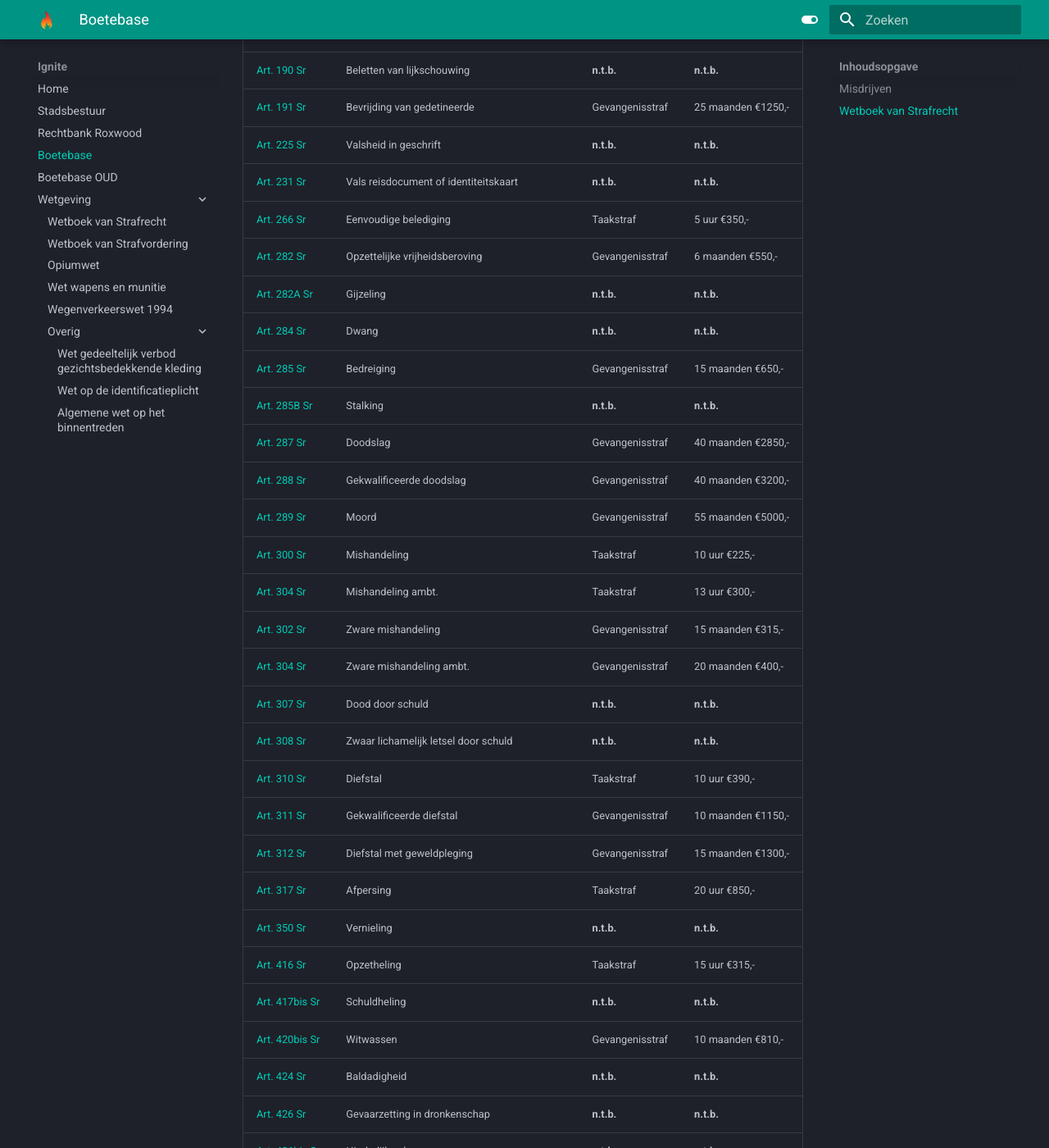
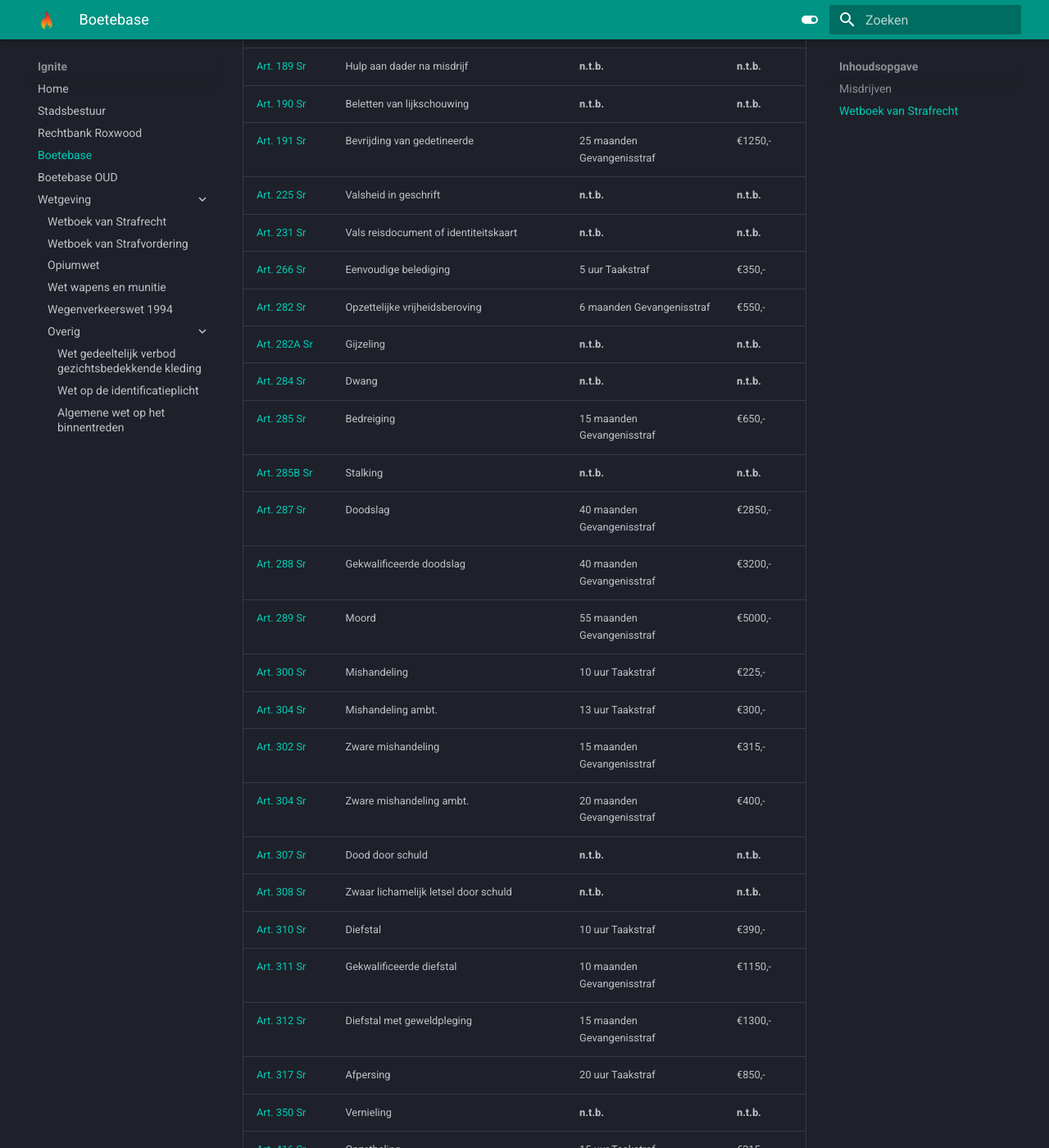
Before and after one commit to NLDenny/wetboek, an MkDocs documentation site: the page built from docs/overig/bb.md, in a window 1280 px wide and 1400 px high, scrolled down 4583 px. Shown: the whole window at 82% size. Built offline with MkDocs 1.6.1 and Material for MkDocs 9.7.7, drawn with Linux system fonts in a browser that asks for light colours; some of the changed text lies outside the part shown.

Commit message:
Update bb.md

```diff
--- a/docs/overig/bb.md
+++ b/docs/overig/bb.md
@@ -98,7 +98,7 @@ F116a | Inbrekerswerktuig | €115,- |
 [Art. 138 Sr](/wetboek/sr/#artikel-138-huisvredebreuk) | Huisvredebreuk | __n.t.b.__ | __n.t.b.__
 [Art. 139 Sr](/wetboek/sr/#artikel-139-lokaalvredebreuk) | Lokaalvredebreuk | __n.t.b.__ | __n.t.b.__
 [Art. 140 Sr](/wetboek/sr/#artikel-140-deelneming-aan-criminele-organisatie) | Deelneming aan criminele organisatie | __n.t.b.__ | __n.t.b.__
-[Art. 141 Sr](/wetboek/sr/#artikel-141-openlijke-geweldpleging) | Openlijke geweldpleging | Gevangenisstraf | 15 maanden - €300,-
+[Art. 141 Sr](/wetboek/sr/#artikel-141-openlijke-geweldpleging) | Openlijke geweldpleging | 15 maanden Gevangenisstraf | €300,-
 [Art. 141a Sr](/wetboek/sr/#artikel-141a-gelegenheid-verschaffen-tot-plegen-van-geweld) | Gelegenheid verschaffen tot plegen van geweld | __n.t.b.__ | __n.t.b.__
 [Art. 142 Sr](/wetboek/sr/#artikel-142-vals-alarm) | Vals alarm | __n.t.b.__ | __n.t.b.__
 [Art. 142a Sr](/wetboek/sr/#artikel-142a-valse-bom) | Valse bom | __n.t.b.__ | __n.t.b.__
@@ -106,41 +106,41 @@ F116a | Inbrekerswerktuig | €115,- |
 [Art. 151 Sr](/wetboek/sr/#artikel-151-doen-verdwijnen-van-lijk) | Doen verdwijnen van lijk | __n.t.b.__ | __n.t.b.__
 [Art. 157 Sr](/wetboek/sr/#artikel-157-opzettelijk-brank-of-ontploffing-veroorzaken) | Opzettelijk brand of ontploffing veroorzaken | __n.t.b.__ | __n.t.b.__
 [Art. 158 Sr](/wetboek/sr/#artikel-158-culpoos-brand-of-ontploffing-veroorzaken) | Culpoos brand of ontploffing veroorzaken | __n.t.b.__ | __n.t.b.__
-[Art. 177 Sr](/wetboek/sr/#artikel-177-omkoping-ambtenaar) | Omkoping ambtenaar | Taakstraf | 10 uur  €310,-
+[Art. 177 Sr](/wetboek/sr/#artikel-177-omkoping-ambtenaar) | Omkoping ambtenaar | 10 uur Taakstraf | €310,-
 [Art. 179 Sr](/wetboek/sr/#artikel-179-ambtsdwang) | Ambtsdwang | __n.t.b.__ | __n.t.b.__
 [Art. 180 Sr](/wetboek/sr/#artikel-180-wederspannigheid) | Wederspannigheid | __n.t.b.__ | __n.t.b.__
-[Art. 184 Sr](/wetboek/sr/#artikel-184-niet-voldoen-aan-ambtelijk-bevel) | Niet voldoen ambt. bevel | Taakstraf | 4 uur  €184,-
+[Art. 184 Sr](/wetboek/sr/#artikel-184-niet-voldoen-aan-ambtelijk-bevel) | Niet voldoen ambt. bevel | 4 uur Taakstraf | €184,-
 [Art. 185 Sr](/wetboek/sr/#artikel-185-bemoeien-terechtzitting-en-ambtshandeling) | Bemoeien terechtzitting en ambtshandeling | __n.t.b.__ | __n.t.b.__
-[Art. 186 Sr](/wetboek/sr/#artikel-186-samenscholing) | Samenscholing | Taakstraf | 10 uur  €195,-
+[Art. 186 Sr](/wetboek/sr/#artikel-186-samenscholing) | Samenscholing | 10 uur Taakstraf | €195,-
 [Art. 188 Sr](/wetboek/sr/#artikel-188-valse-aangifte-of-klacht) | Valse aangifte of klacht | __n.t.b.__ | __n.t.b.__
 [Art. 189 Sr](/wetboek/sr/#artikel-189-hulp-aan-dader-na-misdrijf) | Hulp aan dader na misdrijf | __n.t.b.__ | __n.t.b.__
 [Art. 190 Sr](/wetboek/sr/#artikel-190-beletten-van-lijkschouwing) | Beletten van lijkschouwing | __n.t.b.__ | __n.t.b.__
-[Art. 191 Sr](/wetboek/sr/#artikel-191-bevrijding-van-gedetineerde) | Bevrijding van gedetineerde | Gevangenisstraf | 25 maanden  €1250,-
+[Art. 191 Sr](/wetboek/sr/#artikel-191-bevrijding-van-gedetineerde) | Bevrijding van gedetineerde | 25 maanden Gevangenisstraf | €1250,-
 [Art. 225 Sr](/wetboek/sr/#artikel-225-valsheid-in-geschrift) | Valsheid in geschrift | __n.t.b.__ | __n.t.b.__
 [Art. 231 Sr](/wetboek/sr/#artikel-231-vals-reisdocument-of-identiteitskaart) | Vals reisdocument of identiteitskaart | __n.t.b.__ | __n.t.b.__
-[Art. 266 Sr](/wetboek/sr/#artikel-266-eenvoudige-belediging) | Eenvoudige belediging | Taakstraf | 5 uur  €350,-
-[Art. 282 Sr](/wetboek/sr/#artikel-282-opzettelijke-vrijheidsberoving) | Opzettelijke vrijheidsberoving | Gevangenisstraf | 6 maanden  €550,-
+[Art. 266 Sr](/wetboek/sr/#artikel-266-eenvoudige-belediging) | Eenvoudige belediging | 5 uur Taakstraf | €350,-
+[Art. 282 Sr](/wetboek/sr/#artikel-282-opzettelijke-vrijheidsberoving) | Opzettelijke vrijheidsberoving | 6 maanden Gevangenisstraf | €550,-
 [Art. 282A Sr](/wetboek/sr/#artikel-282A-gijzeling) | Gijzeling | __n.t.b.__ | __n.t.b.__
 [Art. 284 Sr](/wetboek/sr/#artikel-284-dwang) | Dwang | __n.t.b.__ | __n.t.b.__
-[Art. 285 Sr](/wetboek/sr/#artikel-285-bedreiging-met-ernstig-misdrijf) | Bedreiging | Gevangenisstraf | 15 maanden  €650,-
+[Art. 285 Sr](/wetboek/sr/#artikel-285-bedreiging-met-ernstig-misdrijf) | Bedreiging | 15 maanden Gevangenisstraf | €650,-
 [Art. 285B Sr](/wetboek/sr/#artikel-285B-staling) | Stalking | __n.t.b.__ | __n.t.b.__
-[Art. 287 Sr](/wetboek/sr/#artikel-287-doodslag) | Doodslag | Gevangenisstraf | 40 maanden  €2850,-
-[Art. 288 Sr](/wetboek/sr/#artikel-288-gekwalificeerde-doodslag) | Gekwalificeerde doodslag | Gevangenisstraf | 40 maanden  €3200,-
-[Art. 289 Sr](/wetboek/sr/#artikel-289-moord) | Moord | Gevangenisstraf | 55 maanden  €5000,-
-[Art. 300 Sr](/wetboek/sr/#artikel-300-mishandeling) | Mishandeling | Taakstraf | 10 uur  €225,-
-[Art. 304 Sr](/wetboek/sr/#artikel-304-strafverzwarende-omstandigheden) | Mishandeling ambt. | Taakstraf | 13 uur  €300,-
-[Art. 302 Sr](/wetboek/sr/#artikel-302-zware-mishandeling) | Zware mishandeling | Gevangenisstraf | 15 maanden  €315,-
-[Art. 304 Sr](/wetboek/sr/#artikel-304-strafverzwarende-omstandigheden) | Zware mishandeling ambt. | Gevangenisstraf | 20 maanden  €400,-
+[Art. 287 Sr](/wetboek/sr/#artikel-287-doodslag) | Doodslag | 40 maanden Gevangenisstraf | €2850,-
+[Art. 288 Sr](/wetboek/sr/#artikel-288-gekwalificeerde-doodslag) | Gekwalificeerde doodslag | 40 maanden Gevangenisstraf | €3200,-
+[Art. 289 Sr](/wetboek/sr/#artikel-289-moord) | Moord | 55 maanden Gevangenisstraf | €5000,-
+[Art. 300 Sr](/wetboek/sr/#artikel-300-mishandeling) | Mishandeling | 10 uur Taakstraf | €225,-
+[Art. 304 Sr](/wetboek/sr/#artikel-304-strafverzwarende-omstandigheden) | Mishandeling ambt. | 13 uur Taakstraf | €300,-
+[Art. 302 Sr](/wetboek/sr/#artikel-302-zware-mishandeling) | Zware mishandeling | 15 maanden Gevangenisstraf | €315,-
+[Art. 304 Sr](/wetboek/sr/#artikel-304-strafverzwarende-omstandigheden) | Zware mishandeling ambt. | 20 maanden Gevangenisstraf | €400,-
 [Art. 307 Sr](/wetboek/sr/#artikel-307-dood-door-schuld) | Dood door schuld | __n.t.b.__ | __n.t.b.__
 [Art. 308 Sr](/wetboek/sr/#artikel-308-zwaar-lichamelijk-letsel-door-schuld) | Zwaar lichamelijk letsel door schuld | __n.t.b.__ | __n.t.b.__
-[Art. 310 Sr](/wetboek/sr/#artikel-310-diefstal) | Diefstal | Taakstraf | 10 uur  €390,-
-[Art. 311 Sr](/wetboek/sr/#artikel-311-gekwalificeerde-diefstal) | Gekwalificeerde diefstal | Gevangenisstraf | 10 maanden  €1150,-
-[Art. 312 Sr](/wetboek/sr/#artikel-312-diefstal-met-geweldpleging) | Diefstal met geweldpleging | Gevangenisstraf | 15 maanden €1300,-
-[Art. 317 Sr](/wetboek/sr/#artikel-317-afpersing) | Afpersing | Taakstraf | 20 uur  €850,-
+[Art. 310 Sr](/wetboek/sr/#artikel-310-diefstal) | Diefstal | 10 uur Taakstraf | €390,-
+[Art. 311 Sr](/wetboek/sr/#artikel-311-gekwalificeerde-diefstal) | Gekwalificeerde diefstal | 10 maanden Gevangenisstraf | €1150,-
+[Art. 312 Sr](/wetboek/sr/#artikel-312-diefstal-met-geweldpleging) | Diefstal met geweldpleging | 15 maanden Gevangenisstraf | €1300,-
+[Art. 317 Sr](/wetboek/sr/#artikel-317-afpersing) | Afpersing | 20 uur Taakstraf | €850,-
 [Art. 350 Sr](/wetboek/sr/#artikel-350-beschadiging-goederendieren) | Vernieling | __n.t.b.__ | __n.t.b.__
-[Art. 416 Sr](/wetboek/sr/#artikel-416-opzetheling) | Opzetheling | Taakstraf | 15 uur  €315,-
+[Art. 416 Sr](/wetboek/sr/#artikel-416-opzetheling) | Opzetheling | 15 uur Taakstraf | €315,-
 [Art. 417bis Sr](/wetboek/sr/#artikel-417bis-schuldheling) | Schuldheling | __n.t.b.__ | __n.t.b.__
-[Art. 420bis Sr](/wetboek/sr/#artikel-420bis-witwassen) | Witwassen | Gevangenisstraf | 10 maanden €810,-
+[Art. 420bis Sr](/wetboek/sr/#artikel-420bis-witwassen) | Witwassen | 10 maanden Gevangenisstraf | €810,-
 [Art. 424 Sr](/wetboek/sr/#artikel-424-straatschenderij) | Baldadigheid | __n.t.b.__ | __n.t.b.__
 [Art. 426 Sr](/wetboek/sr/#artikel-426-gevaarzetting-in-dronkenschap) | Gevaarzetting in dronkenschap | __n.t.b.__ | __n.t.b.__
 [Art. 426bis Sr](/wetboek/sr/#artikel-426bis-hinderlijk-volgen) | Hinderlijk volgen | __n.t.b.__ | __n.t.b.__
```
